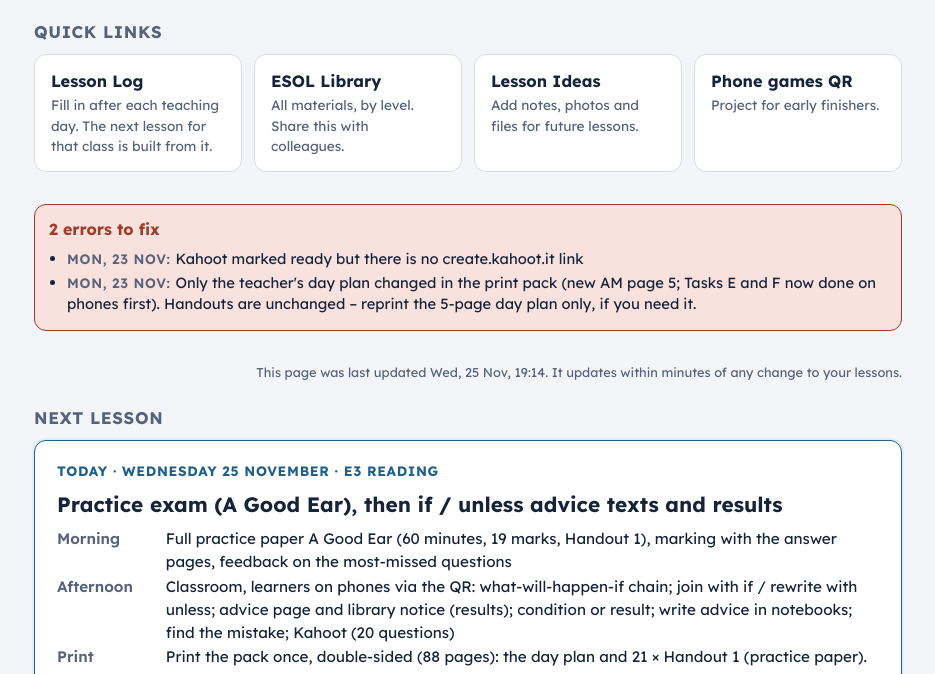
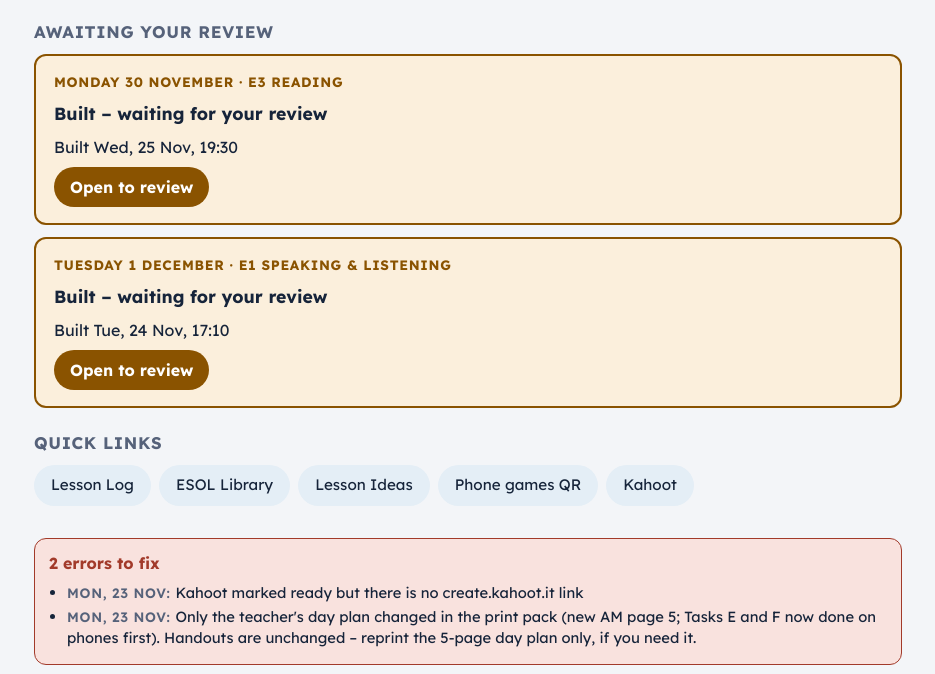
Before and after one commit to AtinWix/esol, a plain HTML site: page hub-dd1d77c9f9/index.html in a window 1280 px wide. Shown: the part 90-764 px from the top of the page, without its empty margins (172-1107 px from the left). Drawn offline with Linux system fonts and the light colour scheme.

Commit message:
Private page: review box at top, quick-link pills
Co-Authored-By: Claude Opus 5.5 <noreply@anthropic.com>
Claude-Session: https://claude.ai/code/session_015znSBVnn8p83uN82EbQgr2

```diff
--- a/hub-dd1d77c9f9/index.html
+++ b/hub-dd1d77c9f9/index.html
@@ -51,6 +51,10 @@ h2{font-size:1.05rem;margin:0 0 10px;color:var(--muted);letter-spacing:.04em;tex
 .slot .when{color:var(--muted)}
 .slot p{margin:0;font-size:.95rem}
 .slot.wait{border-color:var(--line)}
+.lesson.rev{border:2px solid var(--warn);background:var(--warn-soft)}
+.lesson.rev .when{color:var(--warn)}
+.lesson.rev a.go{align-self:flex-start;font-weight:700;padding:8px 16px;border-radius:999px;background:var(--warn);color:#fff;text-decoration:none}
+.links a{font-size:.95rem;padding:8px 16px}
 .slot.bad{border:1px solid var(--bad);background:var(--bad-soft)}
 .slot.bad p{color:var(--bad);font-weight:600}
 .slot.off p{color:var(--muted)}
@@ -78,13 +82,19 @@ header{display:flex;justify-content:space-between;align-items:flex-start;gap:12p
     <div class="logo" aria-label="made by Atin"><svg viewBox="104 28 172 134" width="54" height="42" aria-hidden="true"><text x="139" y="112" text-anchor="middle" font-family="Arial" font-weight="700" font-size="72" fill="currentColor">A</text><rect x="177" y="83" width="24" height="6" fill="currentColor"/><path d="M216 66 L216 106 A25 7 0 0 0 266 106 L266 66" fill="none" stroke="currentColor" stroke-width="3"/><ellipse cx="241" cy="66" rx="25" ry="7" fill="none" stroke="currentColor" stroke-width="3"/><ellipse cx="241" cy="47" rx="23" ry="5" fill="none" stroke="currentColor" stroke-width="3"/><text x="190" y="152" text-anchor="middle" font-family="Arial" font-size="18" letter-spacing="2" fill="currentColor">made by Atin</text></svg></div>
   </header>
 
+  <section id="reviewBox" hidden>
+    <h2>Awaiting your review</h2>
+    <div class="cards" id="review"></div>
+  </section>
+
   <section>
     <h2>Quick links</h2>
-    <div class="grid">
-      <a class="tile" href="https://claude.ai/artifact/9hm8WZXWiu3U16Cxxq32NK" target="_blank" rel="noopener noreferrer"><b>Lesson Log</b><span>Fill in after each teaching day. The next lesson for that class is built from it.</span></a>
-      <a class="tile" href="https://atinwix.github.io/esol/" target="_blank" rel="noopener noreferrer"><b>ESOL Library</b><span>All materials, by level. Share this with colleagues.</span></a>
-      <a class="tile" href="https://claude.ai/artifact/FsxDCiz3xH2yRJynJhP2qu" target="_blank" rel="noopener noreferrer"><b>Lesson Ideas</b><span>Add notes, photos and files for future lessons.</span></a>
-      <a class="tile" href="https://atinwix.github.io/esol/games/phone-games-qr.html" target="_blank" rel="noopener noreferrer"><b>Phone games QR</b><span>Project for early finishers.</span></a>
+    <div class="links">
+      <a href="https://claude.ai/artifact/9hm8WZXWiu3U16Cxxq32NK" target="_blank" rel="noopener noreferrer">Lesson Log</a>
+      <a href="https://atinwix.github.io/esol/" target="_blank" rel="noopener noreferrer">ESOL Library</a>
+      <a href="https://claude.ai/artifact/FsxDCiz3xH2yRJynJhP2qu" target="_blank" rel="noopener noreferrer">Lesson Ideas</a>
+      <a href="https://atinwix.github.io/esol/games/phone-games-qr.html" target="_blank" rel="noopener noreferrer">Phone games QR</a>
+      <a href="https://create.kahoot.it/" target="_blank" rel="noopener noreferrer">Kahoot</a>
     </div>
   </section>
 
@@ -197,6 +207,14 @@ header{display:flex;justify-content:space-between;align-items:flex-start;gap:12p
     var keyOf=function(x){var m=/^E([123])/i.exec(x.cls||"");return x.date+"_"+(m?"e"+m[1]:"")};
     var byId={};cards.forEach(function(x){if(x&&x.date){byId[keyOf(x)]=x;if(x.id)byId[x.id]=x}});
     var stById={};status.forEach(function(x){stById[x.id]=x});
+    var rv=status.filter(function(x){return x&&x.state==="review"}).sort(function(a,b){return (a.id||"").localeCompare(b.id||"")});
+    var rb=document.getElementById("reviewBox"),rl=document.getElementById("review");rl.replaceChildren();rb.hidden=!rv.length;
+    rv.forEach(function(x){var m=/^(\d{4}-\d{2}-\d{2})_(e[1-3])/.exec(x.id||"");var c=el("article","lesson rev");
+      c.append(el("div","when",m?fmt(m[1])+" · "+clsName(m[2],m[1]):(x.id||"Lesson")));
+      c.append(el("h3",null,"Built – waiting for your review"));
+      if(x.at){c.append(el("div","upd","Built "+new Date(x.at).toLocaleString("en-GB",{weekday:"short",day:"numeric",month:"short",hour:"2-digit",minute:"2-digit"})))}
+      if(/^https:\/\/claude\.ai\//.test(x.link||"")){var a=el("a","go","Open to review");a.href=x.link;a.target="_blank";a.rel="noopener noreferrer";c.append(a)}
+      rl.append(c)});
     var nx=document.getElementById("next"),wk=document.getElementById("week");
     nx.replaceChildren();wk.replaceChildren();
     function note(t,cls){var s=el("div","slot "+(cls||"off"));s.append(el("p",null,t));return s}
```
